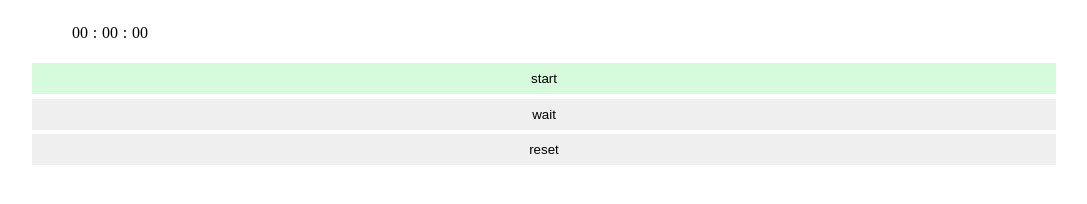
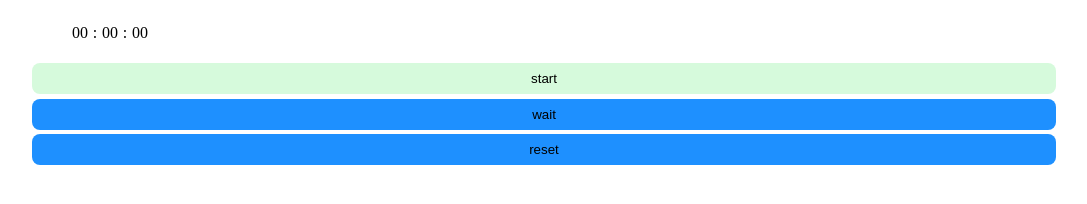
Before and after one commit to llex1/stopwatch, a React app: page / in a window 1280 px wide. Shown: the whole page, without its empty margins (96-1183 px from the left). Built offline with nearby package versions, Linux system fonts and the light colour scheme.

Commit message:
fix_npm_packages

```diff
--- a/package.json
+++ b/package.json
@@ -6,9 +6,10 @@
     "@testing-library/jest-dom": "^5.12.0",
     "@testing-library/react": "^11.2.6",
     "@testing-library/user-event": "^12.8.3",
+    "node-sass": "^6.0.1",
     "react": "^17.0.2",
     "react-dom": "^17.0.2",
-    "react-scripts": "^1.1.5",
+    "react-scripts": "^4.0.3",
     "rxjs": "^6.6.7"
   },
   "scripts": {
--- a/src/App/App.js
+++ b/src/App/App.js
@@ -5,6 +5,8 @@ import { interval } from "rxjs";
 import styles from "./App.module.scss";
 
 function App() {
+
+
   const DOM = [];
   const [additionalButtonOptions, handelAdditionalButtonOptions] = useState({
     addStyle: styles.start,
--- a/src/App/App.module.scss
+++ b/src/App/App.module.scss
@@ -21,6 +21,8 @@
   padding: 0.5rem 1rem;
   cursor: pointer;
   border: none;
+  border-radius: 0.5rem;
+  background-color: dodgerblue;
 
   &.start {
     background-color: #D6FADC;
```
Also changed, not shown: 1 other file.
